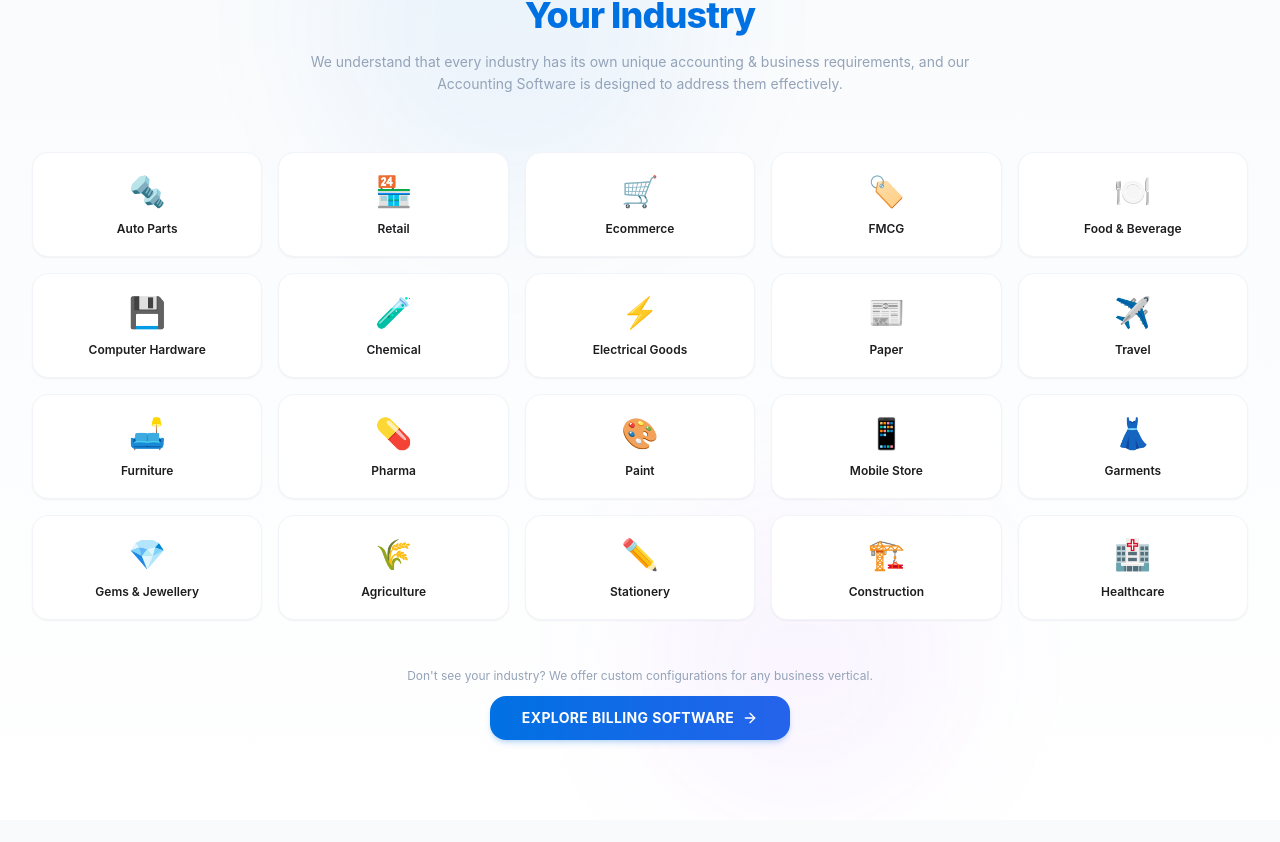
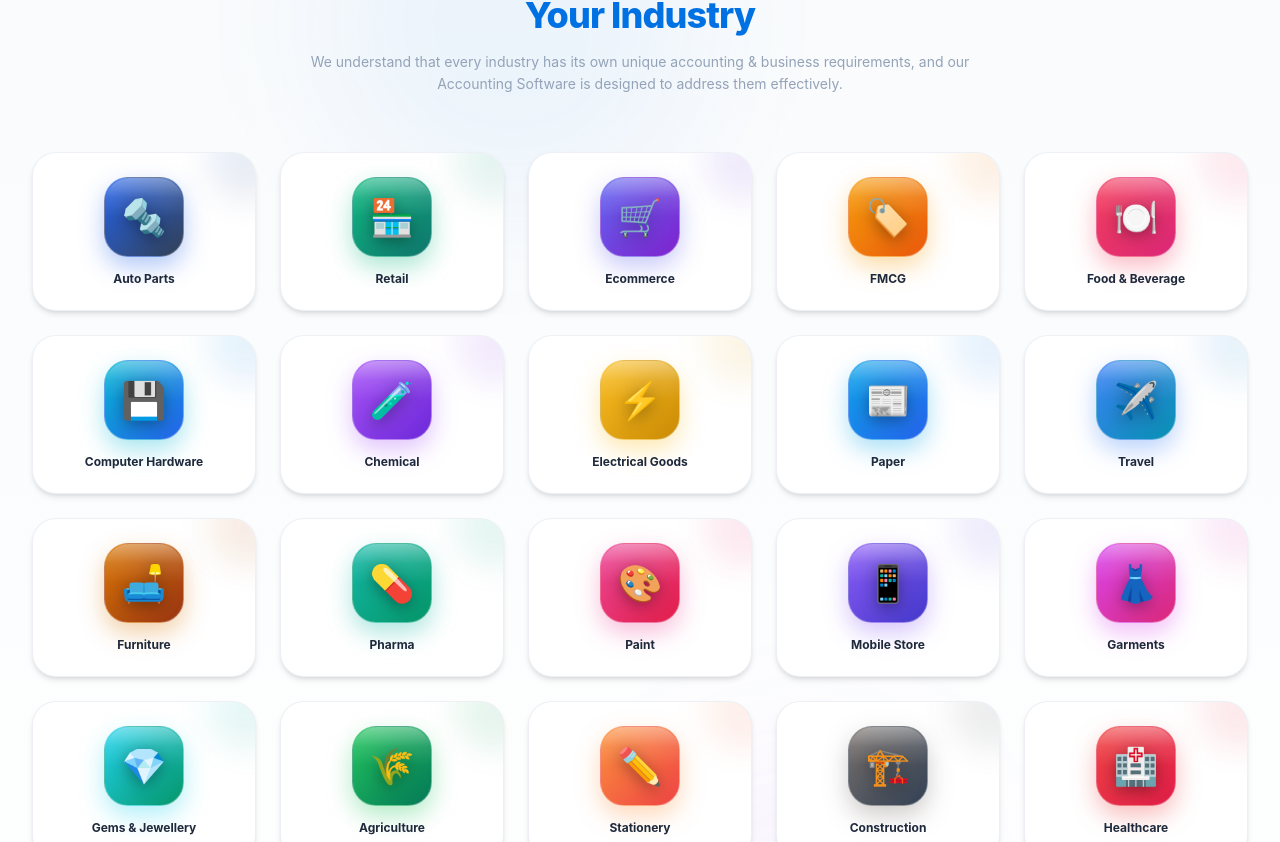
Before and after one commit to elevatetechnologies23-pixel/elevatetech, a React (Vite) app in the folder frontend/: page / in a window 1280 px wide. Shown: the part 1979-2821 px from the top of the page. Built offline with nearby package versions, Linux system fonts and the light colour scheme; no server answers.

Commit message:
Enhance Accounting Software For Your Industry with 3D gradient icon badges

```diff
--- a/frontend/src/features/Home.tsx
+++ b/frontend/src/features/Home.tsx
@@ -533,45 +533,53 @@ const Home: React.FC = () => {
           </div>
 
           {/* Industries Grid */}
-          <div className="grid grid-cols-2 sm:grid-cols-3 md:grid-cols-4 lg:grid-cols-5 gap-4">
+          <div className="grid grid-cols-2 sm:grid-cols-3 md:grid-cols-4 lg:grid-cols-5 gap-5 sm:gap-6">
             {[
-              { icon: '🔩', label: 'Auto Parts' },
-              { icon: '🏪', label: 'Retail' },
-              { icon: '🛒', label: 'Ecommerce' },
-              { icon: '🏷️', label: 'FMCG' },
-              { icon: '🍽️', label: 'Food & Beverage' },
-              { icon: '💾', label: 'Computer Hardware' },
-              { icon: '🧪', label: 'Chemical' },
-              { icon: '⚡', label: 'Electrical Goods' },
-              { icon: '📰', label: 'Paper' },
-              { icon: '✈️', label: 'Travel' },
-              { icon: '🛋️', label: 'Furniture' },
-              { icon: '💊', label: 'Pharma' },
-              { icon: '🎨', label: 'Paint' },
-              { icon: '📱', label: 'Mobile Store' },
-              { icon: '👗', label: 'Garments' },
-              { icon: '💎', label: 'Gems & Jewellery' },
-              { icon: '🌾', label: 'Agriculture' },
-              { icon: '✏️', label: 'Stationery' },
-              { icon: '🏗️', label: 'Construction' },
-              { icon: '🏥', label: 'Healthcare' },
+              { icon: '🔩', label: 'Auto Parts', gradient: 'from-blue-600 to-slate-700', shadow: 'shadow-[0_10px_25px_rgba(37,99,235,0.35)]' },
+              { icon: '🏪', label: 'Retail', gradient: 'from-emerald-500 to-teal-700', shadow: 'shadow-[0_10px_25px_rgba(16,185,129,0.35)]' },
+              { icon: '🛒', label: 'Ecommerce', gradient: 'from-indigo-500 to-purple-700', shadow: 'shadow-[0_10px_25px_rgba(99,102,241,0.35)]' },
+              { icon: '🏷️', label: 'FMCG', gradient: 'from-amber-500 to-orange-600', shadow: 'shadow-[0_10px_25px_rgba(245,158,11,0.35)]' },
+              { icon: '🍽️', label: 'Food & Beverage', gradient: 'from-rose-500 to-pink-600', shadow: 'shadow-[0_10px_25px_rgba(244,63,94,0.35)]' },
+              { icon: '💾', label: 'Computer Hardware', gradient: 'from-cyan-500 to-blue-600', shadow: 'shadow-[0_10px_25px_rgba(6,182,212,0.35)]' },
+              { icon: '🧪', label: 'Chemical', gradient: 'from-purple-500 to-violet-700', shadow: 'shadow-[0_10px_25px_rgba(168,85,247,0.35)]' },
+              { icon: '⚡', label: 'Electrical Goods', gradient: 'from-amber-400 to-yellow-600', shadow: 'shadow-[0_10px_25px_rgba(251,191,36,0.35)]' },
+              { icon: '📰', label: 'Paper', gradient: 'from-sky-500 to-blue-600', shadow: 'shadow-[0_10px_25px_rgba(14,165,233,0.35)]' },
+              { icon: '✈️', label: 'Travel', gradient: 'from-blue-500 to-cyan-600', shadow: 'shadow-[0_10px_25px_rgba(59,130,246,0.35)]' },
+              { icon: '🛋️', label: 'Furniture', gradient: 'from-amber-600 to-orange-800', shadow: 'shadow-[0_10px_25px_rgba(217,119,6,0.35)]' },
+              { icon: '💊', label: 'Pharma', gradient: 'from-teal-500 to-emerald-600', shadow: 'shadow-[0_10px_25px_rgba(20,184,166,0.35)]' },
+              { icon: '🎨', label: 'Paint', gradient: 'from-pink-500 to-rose-600', shadow: 'shadow-[0_10px_25px_rgba(236,72,153,0.35)]' },
+              { icon: '📱', label: 'Mobile Store', gradient: 'from-violet-500 to-indigo-700', shadow: 'shadow-[0_10px_25px_rgba(139,92,246,0.35)]' },
+              { icon: '👗', label: 'Garments', gradient: 'from-fuchsia-500 to-pink-600', shadow: 'shadow-[0_10px_25px_rgba(217,70,239,0.35)]' },
+              { icon: '💎', label: 'Gems & Jewellery', gradient: 'from-cyan-400 to-emerald-600', shadow: 'shadow-[0_10px_25px_rgba(34,211,238,0.35)]' },
+              { icon: '🌾', label: 'Agriculture', gradient: 'from-green-500 to-emerald-700', shadow: 'shadow-[0_10px_25px_rgba(34,197,94,0.35)]' },
+              { icon: '✏️', label: 'Stationery', gradient: 'from-orange-400 to-red-500', shadow: 'shadow-[0_10px_25px_rgba(251,146,60,0.35)]' },
+              { icon: '🏗️', label: 'Construction', gradient: 'from-stone-500 to-slate-700', shadow: 'shadow-[0_10px_25px_rgba(120,113,108,0.35)]' },
+              { icon: '🏥', label: 'Healthcare', gradient: 'from-red-500 to-rose-600', shadow: 'shadow-[0_10px_25px_rgba(239,68,68,0.35)]' },
             ].map((industry) => (
               <div
                 key={industry.label}
-                className="group relative flex flex-col items-center justify-center gap-3 p-5 bg-white dark:bg-primary-700 rounded-2xl border border-slate-100 dark:border-primary-500/20 shadow-sm hover:shadow-lg hover:border-accent-blue/30 hover:-translate-y-1 transition-all duration-300 cursor-pointer text-center"
+                onClick={() => navigate(`/catalog?category=Billing+Software`)}
+                className="group relative flex flex-col items-center justify-center p-5 md:p-6 bg-white dark:bg-primary-700/90 rounded-3xl border border-slate-200/60 dark:border-primary-500/30 shadow-md hover:shadow-xl hover:border-accent-blue/40 hover:-translate-y-2 transition-all duration-300 cursor-pointer text-center overflow-hidden"
               >
-                {/* Hover glow */}
-                <div className="absolute inset-0 rounded-2xl bg-accent-blue/5 opacity-0 group-hover:opacity-100 transition-opacity duration-300" />
+                {/* Background Ambient Glow */}
+                <div className={`absolute -top-8 -right-8 w-20 h-20 rounded-full bg-gradient-to-br ${industry.gradient} opacity-10 group-hover:opacity-25 blur-lg transition-all duration-500`} />
 
-                <span className="text-3xl group-hover:scale-110 transition-transform duration-300 relative z-10">
-                  {industry.icon}
-                </span>
-                <span className="text-xs font-semibold text-primary-500 dark:text-primary-100 group-hover:text-accent-blue transition-colors duration-200 leading-tight relative z-10">
+                {/* 3D Icon Container Badge */}
+                <div className={`w-16 h-16 sm:w-20 sm:h-20 rounded-2xl sm:rounded-3xl bg-gradient-to-br ${industry.gradient} text-white flex items-center justify-center mb-3.5 ${industry.shadow} group-hover:scale-110 group-hover:rotate-6 transition-all duration-300 relative border border-white/30 backdrop-blur-md shrink-0`}>
+                  {/* Glossy 3D Highlight Curve */}
+                  <div className="absolute top-0 left-0 right-0 h-1/2 bg-gradient-to-b from-white/40 via-white/10 to-transparent rounded-t-2xl sm:rounded-t-3xl pointer-events-none" />
+
+                  <span className="text-3xl sm:text-4xl drop-shadow-[0_4px_8px_rgba(0,0,0,0.35)] transform group-hover:scale-105 transition-transform duration-300 relative z-10">
+                    {industry.icon}
+                  </span>
+                </div>
+
+                <span className="text-xs font-bold text-slate-800 dark:text-slate-100 group-hover:text-accent-blue transition-colors duration-200 leading-tight relative z-10">
                   {industry.label}
                 </span>
 
-                {/* Bottom accent bar */}
-                <div className="absolute bottom-0 left-4 right-4 h-0.5 bg-accent-blue rounded-full scale-x-0 group-hover:scale-x-100 transition-transform duration-300" />
+                {/* Bottom accent line */}
+                <div className="absolute bottom-0 left-6 right-6 h-1 bg-accent-blue rounded-full scale-x-0 group-hover:scale-x-100 transition-transform duration-300" />
               </div>
             ))}
           </div>
```
